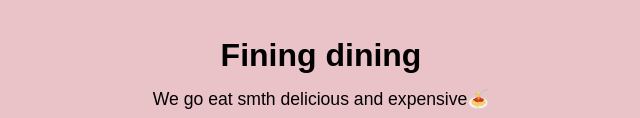
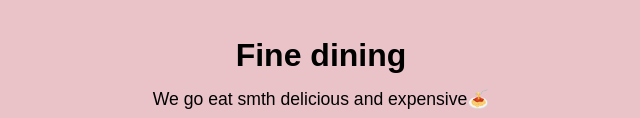
Before and after one commit to Ayethadar28/Birthdaygift, a plain HTML site: page plan2.html in a window 1280 px wide. Shown: the part 398-516 px from the top of the page, without its empty margins (319-959 px from the left). Drawn offline with Linux system fonts and the light colour scheme.

Commit message:
Update plan2.html

```diff
--- a/plan2.html
+++ b/plan2.html
@@ -11,7 +11,7 @@
         <img src="https://media1.tenor.com/m/P5tlC6gxyCUAAAAC/pusheen-cafe.gif" alt="Piske And Usagi Sticker" style="width: 100%; max-width: 500px;">
 
             <div class="description">
-                <h1>Fining dining</h1>
+                <h1>Fine dining</h1>
                 <p>
                     We go eat smth delicious and expensive🍝
                 </p>
```
